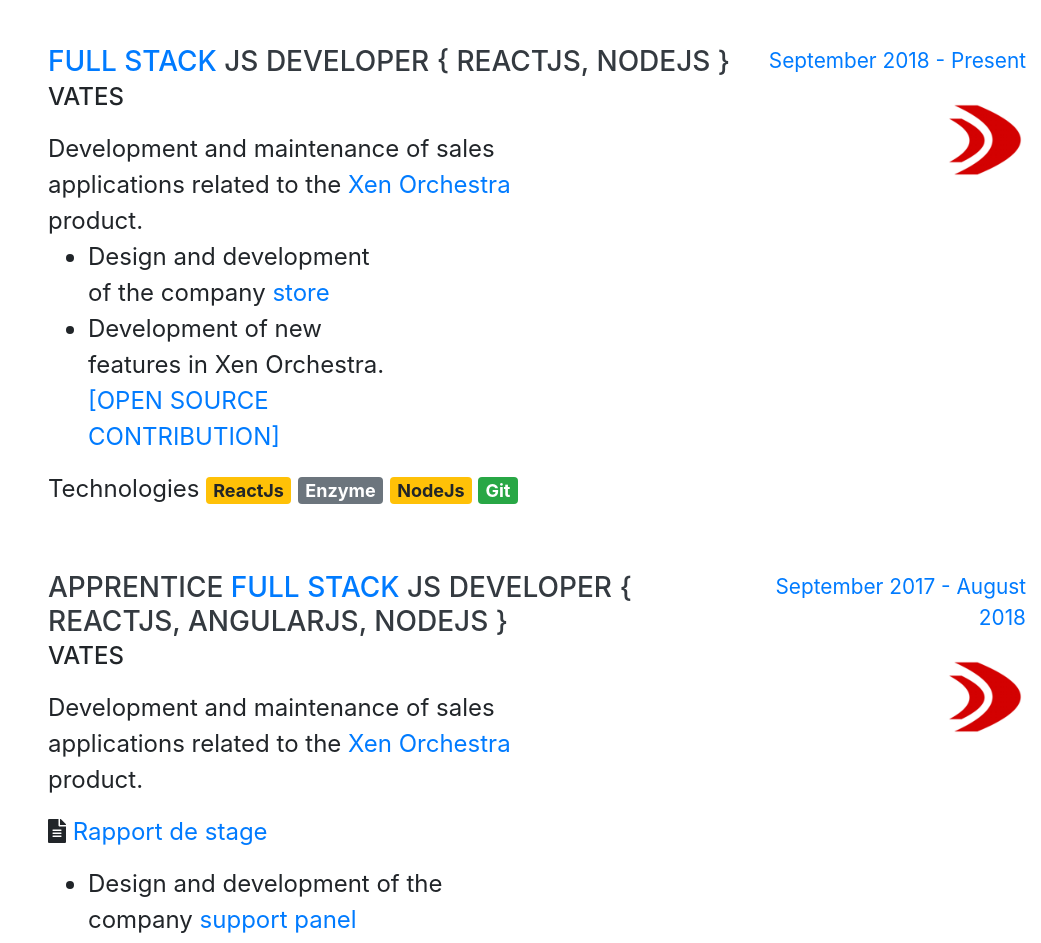
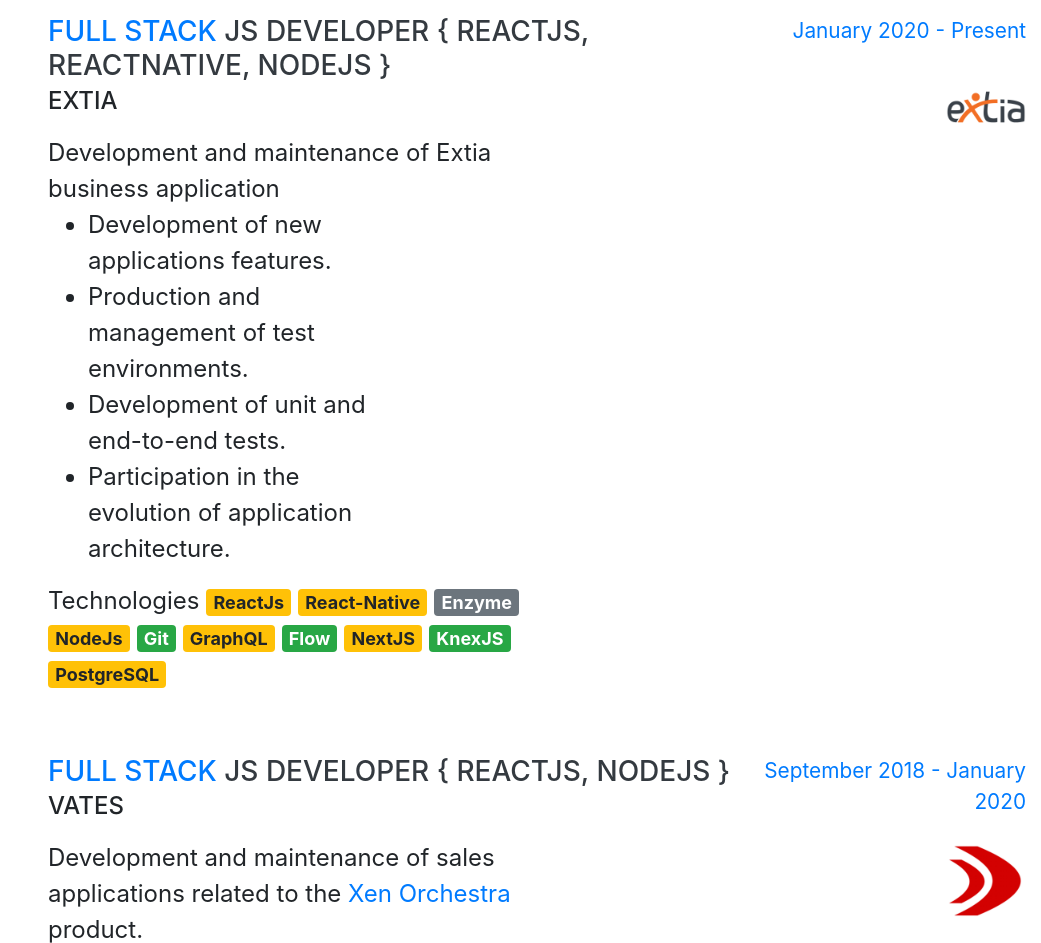
Before and after one commit to GHEMID-Mohamed/HamadaBrest.github.io, a website with bundled scripts: page index.html in a window 1280 px wide. Shown: the part 1003-1946 px from the top of the page, without its empty margins (239-1280 px from the left). Built offline with nearby package versions, Linux system fonts and the light colour scheme; a web font is replaced by a local one.

Commit message:
✨ Add Extia experience

```diff
--- a/index.html
+++ b/index.html
@@ -107,7 +107,7 @@
             </h2>
             <div class="subheading mb-2 animated fadeInLeft">
               <span class="hvr-grow">
-                <i class="fas fa-map-marker"></i> Grenoble
+                <i class="fas fa-map-marker"></i> Paris
               </span>
               &nbsp;&nbsp;
               <span class="hvr-grow">
@@ -200,6 +200,56 @@
           <div class="resume-content">
             <h3 class="mb-0 hvr-underline-from-center hvr-wobble-horizontal">
               <span class="text-primary">Full stack</span> JS developer {
+              ReactJs, ReactNative, NodeJs }
+            </h3>
+            <div class="subheading mb-3">Extia</div>
+            <div class="experience-text">
+              Development and maintenance of Extia business application
+              <ul class="experience-text">
+                <li>Development of new applications features.</li>
+                <li>Production and management of test environments.</li>
+                <li>Development of unit and end-to-end tests.</li>
+                <li>
+                  Participation in the evolution of application architecture.
+                </li>
+              </ul>
+            </div>
+
+            <p class="experience-text">
+              Technologies
+              <span class="badge badge-warning animated infinite">ReactJs</span>
+              <span class="badge badge-warning animated infinite heartBeat"
+                >React-Native</span
+              >
+              <span class="badge badge-secondary">Enzyme</span>
+              <span class="badge badge-warning animated infinite heartBeat"
+                >NodeJs</span
+              >
+              <span class="badge badge-success">Git</span>
+              <span class="badge badge-warning">GraphQL</span>
+              <span class="badge badge-success">Flow</span>
+              <span class="badge badge-warning">NextJS</span>
+              <span class="badge badge-success">KnexJS</span>
+              <span class="badge badge-warning">PostgreSQL</span>
+            </p>
+          </div>
+          <div class="resume-date text-md-right">
+            <span class="text-primary experience-time"
+              >January 2020 - Present</span
+            >
+            <div>
+              <br />
+              <img src="img/extia_logo.jpg" width="80" alt="loading" />
+            </div>
+          </div>
+        </div>
+
+        <div
+          class="resume-item d-flex flex-column flex-md-row justify-content-between mb-5"
+        >
+          <div class="resume-content">
+            <h3 class="mb-0 hvr-underline-from-center hvr-wobble-horizontal">
+              <span class="text-primary">Full stack</span> JS developer {
               ReactJs, NodeJs }
             </h3>
             <div class="subheading mb-3">Vates</div>
@@ -237,7 +287,7 @@
           </div>
           <div class="resume-date text-md-right">
             <span class="text-primary experience-time"
-              >September 2018 - Present</span
+              >September 2018 - January 2020</span
             >
             <div>
               <br />
@@ -277,9 +327,7 @@
                   >support panel</a
                 >
               </li>
-              <li>
-                Recast of clients administration application
-              </li>
+              <li>Recast of clients administration application</li>
             </ul>
             <p class="experience-text">
               Technologies
@@ -361,9 +409,7 @@
               <br />
               Our mission was:
               <ul class="experience-text">
-                <li>
-                  The drafting of the specifications.
-                </li>
+                <li>The drafting of the specifications.</li>
                 <li>
                   Follow-up in Agile the progress of the application with the
                   manager.
@@ -412,9 +458,7 @@
                 Drafting of the specifications according to the service needs of
                 the Health and Population Directorate.
               </li>
-              <li>
-                UML design.
-              </li>
+              <li>UML design.</li>
               <li>
                 Team development of the website, which I did 70% of the work.
               </li>
@@ -452,7 +496,10 @@
                 <div class="row no-gutters">
                   <div class="col-md-4">
                     <a href="https://hakima-qcm.com/#/" target="_blank"
-                      ><img src="img/react-native-banner.png" class="card-img" alt="..."
+                      ><img
+                        src="img/react-native-banner.png"
+                        class="card-img"
+                        alt="..."
                     /></a>
                   </div>
                   <div class="col-md-8">
@@ -464,15 +511,9 @@
                         <div>
                           <strong>Used technologies:</strong>
                           <ul>
-                            <li>
-                              React Native
-                            </li>
-                            <li>
-                              Native-base
-                            </li>
-                            <li>
-                              Expo
-                            </li>
+                            <li>React Native</li>
+                            <li>Native-base</li>
+                            <li>Expo</li>
                           </ul>
                           <div>
                             <span
@@ -551,12 +592,8 @@
                         <div>
                           <strong>Used technologies:</strong>
                           <ul>
-                            <li>
-                              ReactJS (Reactstrap, reaclette)
-                            </li>
-                            <li>
-                              Mongo DBaaS
-                            </li>
+                            <li>ReactJS (Reactstrap, reaclette)</li>
+                            <li>Mongo DBaaS</li>
                           </ul>
                           <div>
                             <span
@@ -1539,9 +1576,7 @@
                 </span>
                 <div class="progress-value">90%</div>
               </div>
-              <p class="text-center font-weight-bold text-uppercase">
-                ReactJS
-              </p>
+              <p class="text-center font-weight-bold text-uppercase">ReactJS</p>
             </div>
 
             <div class="col-md-3 col-sm-6">
@@ -1569,9 +1604,7 @@
                 </span>
                 <div class="progress-value">30%</div>
               </div>
-              <p class="text-center font-weight-bold text-uppercase">
-                VueJS
-              </p>
+              <p class="text-center font-weight-bold text-uppercase">VueJS</p>
             </div>
 
             <div class="col-md-3 col-sm-6">
@@ -1584,9 +1617,7 @@
                 </span>
                 <div class="progress-value">80%</div>
               </div>
-              <p class="text-center font-weight-bold text-uppercase">
-                Qt
-              </p>
+              <p class="text-center font-weight-bold text-uppercase">Qt</p>
             </div>
           </div>
 
@@ -1603,9 +1634,7 @@
                 </span>
                 <div class="progress-value">80%</div>
               </div>
-              <p class="text-center font-weight-bold text-uppercase">
-                NodeJS
-              </p>
+              <p class="text-center font-weight-bold text-uppercase">NodeJS</p>
             </div>
 
             <div class="col-md-3 col-sm-6">
@@ -1618,9 +1647,7 @@
                 </span>
                 <div class="progress-value">60%</div>
               </div>
-              <p class="text-center font-weight-bold text-uppercase">
-                JEE
-              </p>
+              <p class="text-center font-weight-bold text-uppercase">JEE</p>
             </div>
           </div>
 
@@ -1637,9 +1664,7 @@
                 </span>
                 <div class="progress-value">80%</div>
               </div>
-              <p class="text-center font-weight-bold text-uppercase">
-                jUnit
-              </p>
+              <p class="text-center font-weight-bold text-uppercase">jUnit</p>
             </div>
 
             <div class="col-md-3 col-sm-6">
@@ -1652,9 +1677,7 @@
                 </span>
                 <div class="progress-value">60%</div>
               </div>
-              <p class="text-center font-weight-bold text-uppercase">
-                jest
-              </p>
+              <p class="text-center font-weight-bold text-uppercase">jest</p>
             </div>
 
             <div class="col-md-3 col-sm-6">
@@ -1667,9 +1690,7 @@
                 </span>
                 <div class="progress-value">60%</div>
               </div>
-              <p class="text-center font-weight-bold text-uppercase">
-                Enzyme
-              </p>
+              <p class="text-center font-weight-bold text-uppercase">Enzyme</p>
             </div>
           </div>
 
@@ -1686,9 +1707,7 @@
                 </span>
                 <div class="progress-value">80%</div>
               </div>
-              <p class="text-center font-weight-bold text-uppercase">
-                MongoDB
-              </p>
+              <p class="text-center font-weight-bold text-uppercase">MongoDB</p>
             </div>
 
             <div class="col-md-3 col-sm-6">
@@ -1701,9 +1720,7 @@
                 </span>
                 <div class="progress-value">60%</div>
               </div>
-              <p class="text-center font-weight-bold text-uppercase">
-                LevelDB
-              </p>
+              <p class="text-center font-weight-bold text-uppercase">LevelDB</p>
             </div>
 
             <div class="col-md-3 col-sm-6">
```
Also changed, not shown: img/extia_logo.jpg (added).
